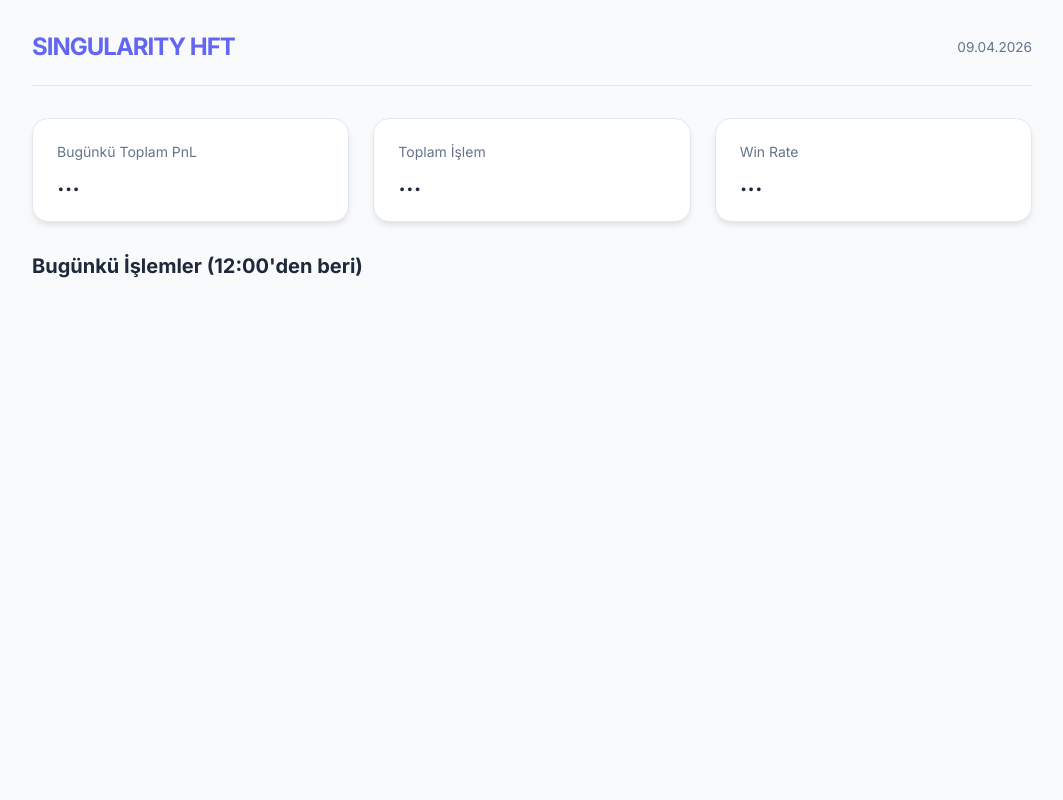
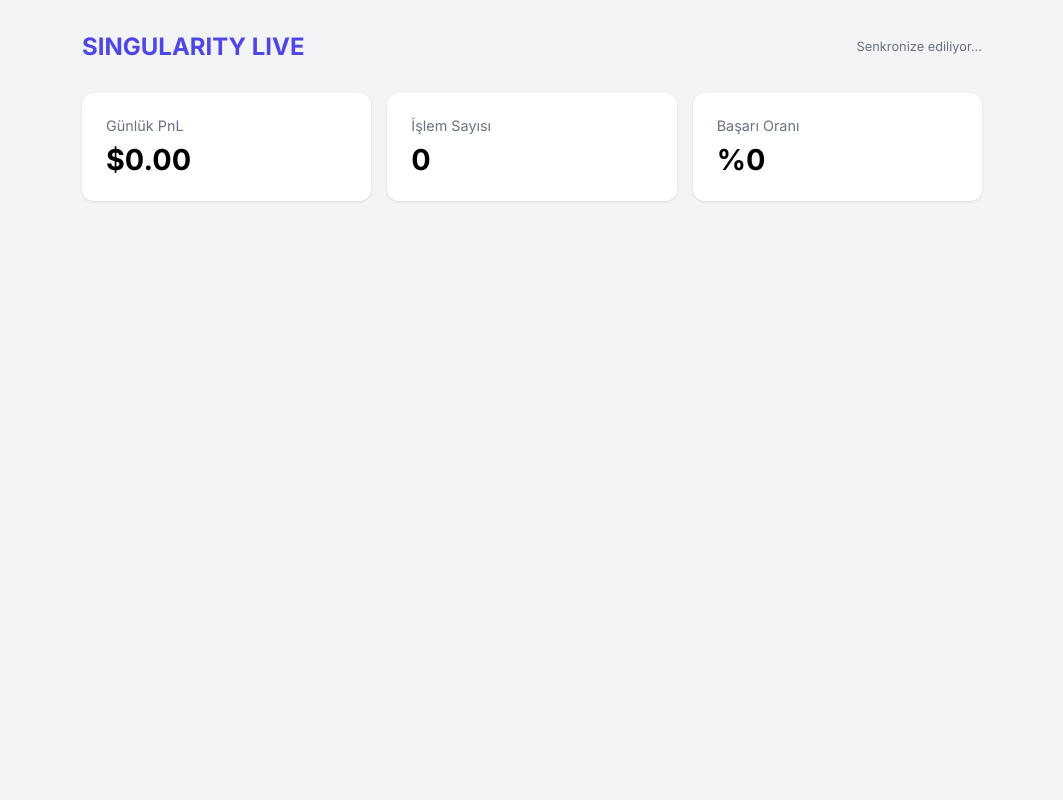
Before and after one commit to calisk1-cyber/ict-bot, a Flask app: template templates/index.html in a window 1280 px wide. Shown: the whole page, without its empty margins (108-1171 px from the left). Run offline with Flask 3, Linux system fonts and the light colour scheme; the template is opened without the code that fills it, so the values that code supplies are empty.

Commit message:
Final Dashboard: 100% Oanda API Sync (Trades + Transactions)

```diff
--- a/templates/index.html
+++ b/templates/index.html
@@ -3,208 +3,85 @@
 <head>
     <meta charset="UTF-8">
     <meta name="viewport" content="width=device-width, initial-scale=1.0">
-    <title>Singularity HFT Dashboard</title>
-    <link href="https://fonts.googleapis.com/css2?family=Inter:wght@300;400;600;700&display=swap" rel="stylesheet">
+    <title>Singularity HFT - Live Dashboard</title>
+    <link href="https://fonts.googleapis.com/css2?family=Inter:wght@400;600;700&display=swap" rel="stylesheet">
     <style>
-        :root {
-            --bg-color: #f8fafc;
-            --card-bg: #ffffff;
-            --text-main: #1e293b;
-            --text-muted: #64748b;
-            --primary: #6366f1;
-            --success: #10b981;
-            --danger: #ef4444;
-            --border: #e2e8f0;
-        }
+        :root { --bg: #f3f4f6; --card: #ffffff; --primary: #4f46e5; --success: #10b981; --danger: #ef4444; }
+        * { margin:0; padding:0; box-sizing:border-box; font-family:'Inter',sans-serif; }
+        body { background: var(--bg); padding: 2rem; }
+        .container { max-width: 900px; margin: 0 auto; }
+        header { margin-bottom: 2rem; display: flex; justify-content: space-between; align-items: center; }
+        .logo { font-weight: 700; color: var(--primary); font-size: 1.5rem; }
 
-        * {
-            margin: 0;
-            padding: 0;
-            box-sizing: border-box;
-            font-family: 'Inter', sans-serif;
-        }
-
-        body {
-            background-color: var(--bg-color);
-            color: var(--text-main);
-            padding: 2rem;
-            min-height: 100vh;
-        }
-
-        .container {
-            max-width: 1000px;
-            margin: 0 auto;
-        }
-
-        header {
-            display: flex;
-            justify-content: space-between;
-            align-items: center;
-            margin-bottom: 2rem;
-            padding-bottom: 1.5rem;
-            border-bottom: 1px solid var(--border);
-        }
-
-        .logo {
-            font-size: 1.5rem;
-            font-weight: 700;
-            color: var(--primary);
-            letter-spacing: -1px;
-        }
-
-        .stats-grid {
-            display: grid;
-            grid-template-columns: repeat(3, 1fr);
-            gap: 1.5rem;
-            margin-bottom: 2rem;
-        }
-
-        .stat-card {
-            background: var(--card-bg);
-            padding: 1.5rem;
-            border-radius: 1rem;
-            box-shadow: 0 4px 6px -1px rgb(0 0 0 / 0.1);
-            border: 1px solid var(--border);
-        }
-
-        .stat-label {
-            font-size: 0.875rem;
-            color: var(--text-muted);
-            margin-bottom: 0.5rem;
-        }
-
-        .stat-value {
-            font-size: 1.5rem;
-            font-weight: 600;
-        }
-
-        .positive { color: var(--success); }
-        .negative { color: var(--danger); }
-
-        .trade-list {
-            display: flex;
-            flex-direction: column;
-            gap: 1rem;
-        }
+        .stats { display: grid; grid-template-columns: repeat(3, 1fr); gap: 1rem; margin-bottom: 2rem; }
+        .stat-card { background: var(--card); padding: 1.5rem; border-radius: 12px; box-shadow: 0 1px 3px rgba(0,0,0,0.1); }
+        .val { font-size: 1.8rem; font-weight: 700; margin-top: 0.5rem; }
+        .label { color: #6b7280; font-size: 0.9rem; }
 
         .trade-card {
-            background: var(--card-bg);
-            padding: 1.25rem;
-            border-radius: 0.75rem;
-            border: 1px solid var(--border);
-            display: grid;
-            grid-template-columns: 1fr 1fr 1fr 1fr 1.5fr;
-            align-items: center;
-            transition: transform 0.2s;
+            background: var(--card); padding: 1rem 1.5rem; border-radius: 12px; margin-bottom: 0.75rem;
+            display: grid; grid-template-columns: 1fr 1fr 1fr 1fr; align-items: center;
+            border-left: 4px solid #cbd5e1;
         }
+        .LIVE { border-left-color: #fbbf24; animation: pulse 2s infinite; }
+        .CLOSED { border-left-color: #10b981; }
 
-        .trade-card:hover {
-            transform: translateY(-2px);
-            box-shadow: 0 10px 15px -3px rgb(0 0 0 / 0.1);
-        }
+        @keyframes pulse { 0% { opacity: 1; } 50% { opacity: 0.7; } 100% { opacity: 1; } }
 
-        .ticker { font-weight: 600; font-size: 1.1rem; }
-        .direction { font-size: 0.8rem; font-weight: 700; padding: 2px 8px; border-radius: 4px; display: inline-block; }
-        .buy { background: #dcfce7; color: #166534; }
-        .sell { background: #fee2e2; color: #991b1b; }
+        .status-tag { font-size: 0.7rem; font-weight: 700; padding: 2px 6px; border-radius: 4px; text-transform: uppercase; }
+        .tag-live { background: #fef3c7; color: #92400e; }
+        .tag-closed { background: #dcfce7; color: #166534; }
 
-        .time { font-size: 0.85rem; color: var(--text-muted); }
-        .pnl { font-weight: 700; font-size: 1.1rem; text-align: right; }
-        .reason { font-size: 0.85rem; color: var(--text-muted); font-style: italic; }
-
-        .no-trades {
-            text-align: center;
-            padding: 4rem;
-            color: var(--text-muted);
-        }
-
-        @media (max-width: 768px) {
-            .trade-card {
-                grid-template-columns: 1fr 1fr;
-                gap: 0.5rem;
-            }
-            .stats-grid { grid-template-columns: 1fr; }
-        }
+        .pos { color: var(--success); }
+        .neg { color: var(--danger); }
     </style>
 </head>
 <body>
     <div class="container">
         <header>
-            <div class="logo">SINGULARITY HFT</div>
-            <div class="time" id="current-time">09.04.2026</div>
+            <div class="logo">SINGULARITY LIVE</div>
+            <div id="update-timer" style="font-size: 0.8rem; color: #6b7280;">Senkronize ediliyor...</div>
         </header>
 
-        <div class="stats-grid">
-            <div class="stat-card">
-                <div class="stat-label">Bugünkü Toplam PnL</div>
-                <div class="stat-value" id="total-pnl">...</div>
-            </div>
-            <div class="stat-card">
-                <div class="stat-label">Toplam İşlem</div>
-                <div class="stat-value" id="total-trades">...</div>
-            </div>
-            <div class="stat-card">
-                <div class="stat-label">Win Rate</div>
-                <div class="stat-value" id="win-rate">...</div>
-            </div>
+        <div class="stats">
+            <div class="stat-card"><div class="label">Günlük PnL</div><div class="val" id="total-pnl">$0.00</div></div>
+            <div class="stat-card"><div class="label">İşlem Sayısı</div><div class="val" id="total-trades">0</div></div>
+            <div class="stat-card"><div class="label">Başarı Oranı</div><div class="val" id="win-rate">%0</div></div>
         </div>
 
-        <h2 style="margin-bottom: 1rem; font-size: 1.25rem;">Bugünkü İşlemler (12:00'den beri)</h2>
-        <div class="trade-list" id="trade-list">
-            <!-- İşlemler buraya gelecek -->
-        </div>
+        <div id="trade-list"></div>
     </div>
 
     <script>
-        async function fetchTrades() {
-            try {
-                const response = await fetch('/api/trades');
-                const data = await response.json();
+        async function update() {
+            const res = await fetch('/api/trades');
+            const data = await res.json();
 
             document.getElementById('total-pnl').innerText = `$${data.summary.total_pnl.toFixed(2)}`;
-                document.getElementById('total-pnl').className = 'stat-value ' + (data.summary.total_pnl >= 0 ? 'positive' : 'negative');
-
+            document.getElementById('total-pnl').className = 'val ' + (data.summary.total_pnl >= 0 ? 'pos' : 'neg');
             document.getElementById('total-trades').innerText = data.summary.total_trades;
             document.getElementById('win-rate').innerText = `%${data.summary.win_rate}`;
 
             const list = document.getElementById('trade-list');
-                list.innerHTML = '';
-
-                if (data.trades.length === 0) {
-                    list.innerHTML = '<div class="no-trades">Bugün henüz işlem gerçekleşmedi.</div>';
-                    return;
-                }
-
-                data.trades.forEach(t => {
-                    const card = document.createElement('div');
-                    card.className = 'trade-card';
-                    card.innerHTML = `
+            list.innerHTML = data.trades.map(t => `
+                <div class="trade-card ${t.status}">
                     <div>
-                            <div class="ticker">${t.ticker}</div>
-                            <div class="time">${t.timestamp.split(' ')[1]}</div>
+                        <div style="font-weight:700">${t.ticker}</div>
+                        <div style="font-size:0.8rem; color:#6b7280">${t.timestamp}</div>
                     </div>
                     <div>
-                            <span class="direction ${t.direction.toLowerCase()}">${t.direction == 'BUY' ? 'ALIM' : 'SATIM'}</span>
+                        <span class="status-tag ${t.status == 'LIVE' ? 'tag-live' : 'tag-closed'}">${t.status}</span>
                     </div>
-                        <div>
-                            <div class="reason">${t.ai_reason || 'Strateji Sinyali'}</div>
-                        </div>
-                        <div>
-                            <div style="font-size:0.8rem; color:#64748b">Fiyat: ${t.entry_price.toFixed(5)}</div>
-                        </div>
-                        <div class="pnl ${t.pnl >= 0 ? 'positive' : 'negative'}">
+                    <div style="font-size:0.9rem; color:#4b5563">${t.ai_reason}</div>
+                    <div style="text-align:right; font-weight:700; font-size:1.2rem;" class="${t.pnl >= 0 ? 'pos' : 'neg'}">
                         ${t.pnl >= 0 ? '+' : ''}${t.pnl.toFixed(2)}$
                     </div>
-                    `;
-                    list.appendChild(card);
-                });
-            } catch (error) {
-                console.error('Fetch error:', error);
+                </div>
+            `).join('');
+            document.getElementById('update-timer').innerText = 'Oanda Canlı Veri Yayını' ;
         }
-        }
-
-        setInterval(fetchTrades, 10000);
-        fetchTrades();
+        setInterval(update, 5000);
+        update();
     </script>
 </body>
 </html>
```
Also changed, not shown: ui_server.py (+19 -23 lines), view_recent_tx.py (added, +38 -0 lines). Lines whose indentation alone changed are shown as unchanged.
